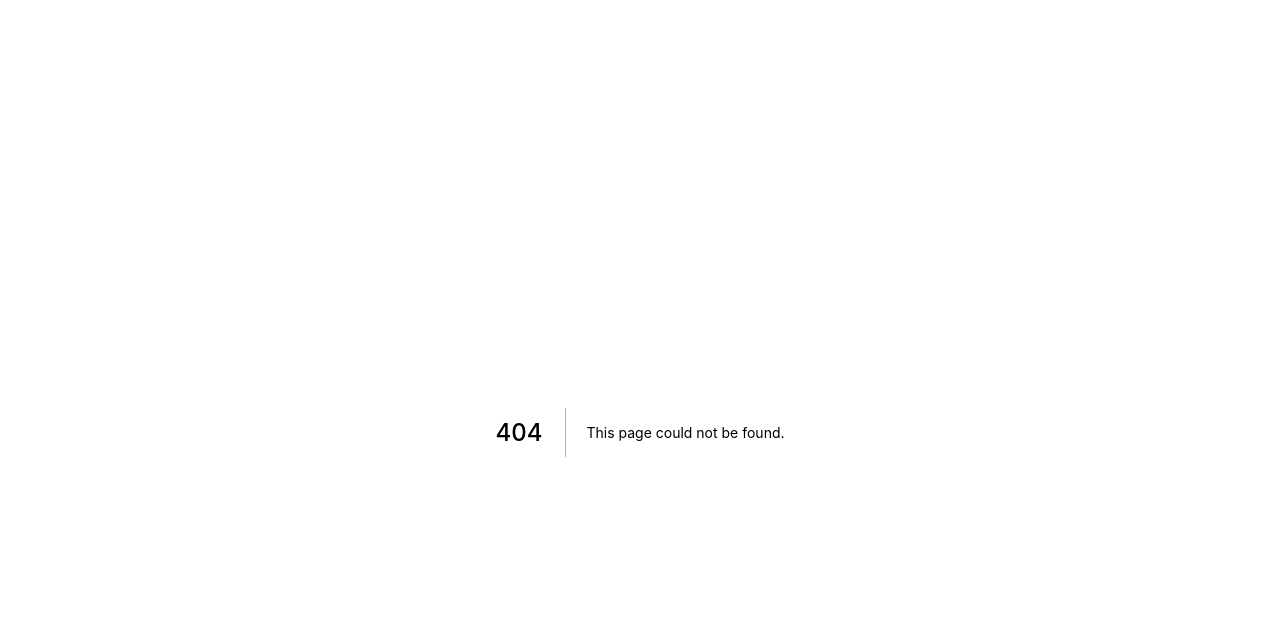
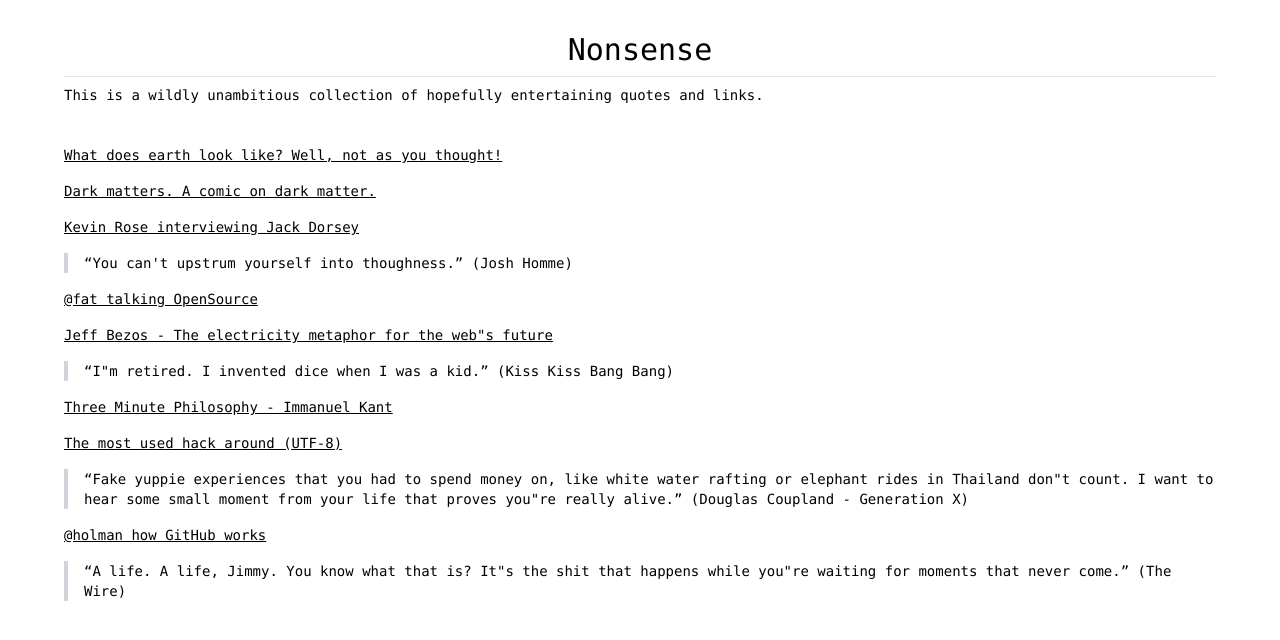
Before and after one commit to tdeekens/tdeekens.name, a Next.js app: page /nonsense in a window 1280 px wide. Before the commit this address had no page. Shown: the top 640 px of the page. Built offline with nearby package versions, Linux system fonts and the light colour scheme.

Commit message:
feat: add nonsense section

```diff
--- /dev/null
+++ b/components/blockquote.tsx
@@ -0,0 +1,13 @@
+type TBlockquoteProps = {
+  children: React.ReactNode;
+};
+
+function Blockquote(props: TBlockquoteProps) {
+  return (
+    <blockquote className="border-solid border-l-4 border-gray-300 pl-4">
+      {props.children}
+    </blockquote>
+  );
+}
+
+export default Blockquote;
--- /dev/null
+++ b/components/internal-link.tsx
@@ -0,0 +1,16 @@
+import Link from 'next/link';
+
+type TInternalLinkProps = {
+  children: React.ReactNode;
+  href: string;
+};
+
+function InternalLink(props: TInternalLinkProps) {
+  return (
+    <Link href={props.href} passHref>
+      <a className="underline hover:no-underline">{props.children}</a>
+    </Link>
+  );
+}
+
+export default InternalLink;
--- a/pages/index.tsx
+++ b/pages/index.tsx
@@ -8,6 +8,7 @@ import path from 'path';
 import fs from 'fs';
 import matter from 'gray-matter';
 import ExternalLink from '@components/external-link';
+import InternalLink from '@components/internal-link';
 
 type THomeProps = {
   posts: Array<{
@@ -67,7 +68,9 @@ const Home = (props: THomeProps) => (
           <Link href="/curriculum-vitae" passHref>
             <a className="underline hover:no-underline">curriculum vitae</a>
           </Link>
-          .
+          . If you&apos;re not here on serious matters you can check out some
+          hopefully entertaining{' '}
+          <InternalLink href="/nonsense">nonsense</InternalLink>.
         </Text.Paragraph>
       </section>
 
@@ -103,9 +106,9 @@ const Home = (props: THomeProps) => (
           (post) =>
             !post.draft && (
               <Text.Paragraph key={post.slug}>
-                <Link href={`posts/${post.slug}`} passHref>
-                  <a className="underline hover:no-underline">{post.title}</a>
-                </Link>
+                <InternalLink href={`posts/${post.slug}`}>
+                  {post.title}
+                </InternalLink>
               </Text.Paragraph>
             )
         )}
--- /dev/null
+++ b/pages/nonsense.tsx
@@ -0,0 +1,99 @@
+import type { NextPage } from 'next';
+import Head from 'next/head';
+import Link from 'next/link';
+import Image from 'next/image';
+import Text from '@components/text';
+import List from '@components/list';
+import path from 'path';
+import fs from 'fs';
+import matter from 'gray-matter';
+import ExternalLink from '@components/external-link';
+import Blockquote from '@components/blockquote';
+
+type TNonsenseProps = {};
+
+const Nonsense = (props: TNonsenseProps) => (
+  <>
+    <Head>
+      <title>Tobias Deekens (@tdeekens) - Nonsense</title>
+    </Head>
+
+    <Text.Headline as="h1">Nonsense</Text.Headline>
+
+    <Text.Paragraph>
+      This is a wildly unambitious collection of hopefully entertaining quotes
+      and links.
+    </Text.Paragraph>
+
+    <section className="my-8 space-y-4">
+      <article>
+        <ExternalLink href="http://www.youtube.com/watch?v=2lR7s1Y6Zig">
+          What does earth look like? Well, not as you thought!
+        </ExternalLink>
+      </article>
+      <article>
+        <ExternalLink href="http://vimeo.com/22956103">
+          Dark matters. A comic on dark matter.
+        </ExternalLink>
+      </article>
+      <article>
+        <ExternalLink href="https://www.youtube.com/watch?v=DQy_HFHOZug">
+          Kevin Rose interviewing Jack Dorsey
+        </ExternalLink>
+      </article>
+      <article>
+        <Blockquote>
+          “You can&apos;t upstrum yourself into thoughness.” (Josh Homme)
+        </Blockquote>
+      </article>
+      <article>
+        <ExternalLink href="http://www.youtube.com/watch?v=UIDb6VBO9os">
+          @fat talking OpenSource
+        </ExternalLink>
+      </article>
+      <article>
+        <ExternalLink href="http://www.ted.com/talks/jeff_bezos_on_the_next_web_innovation.html">
+          Jeff Bezos - The electricity metaphor for the web&quot;s future
+        </ExternalLink>
+      </article>
+      <article>
+        <Blockquote>
+          “I&quot;m retired. I invented dice when I was a kid.” (Kiss Kiss Bang
+          Bang)
+        </Blockquote>
+      </article>
+      <article>
+        <ExternalLink href="http://www.youtube.com/watch?v=xwOCmJevigw">
+          Three Minute Philosophy - Immanuel Kant
+        </ExternalLink>
+      </article>
+      <article>
+        <ExternalLink href="http://www.youtube.com/watch?v=MijmeoH9LT4">
+          The most used hack around (UTF-8)
+        </ExternalLink>
+      </article>
+      <article>
+        <Blockquote>
+          “Fake yuppie experiences that you had to spend money on, like white
+          water rafting or elephant rides in Thailand don&quot;t count. I want
+          to hear some small moment from your life that proves you&quot;re
+          really alive.” (Douglas Coupland - Generation X)
+        </Blockquote>
+      </article>
+      <article>
+        <ExternalLink href="http://zachholman.com/posts/how-github-works/">
+          @holman how GitHub works
+        </ExternalLink>
+      </article>
+      <article>
+        <Blockquote>
+          “A life. A life, Jimmy. You know what that is? It&quot;s the shit that
+          happens while you&quot;re waiting for moments that never come.” (The
+          Wire)
+        </Blockquote>
+      </article>
+    </section>
+  </>
+);
+
+export default Nonsense;
```
